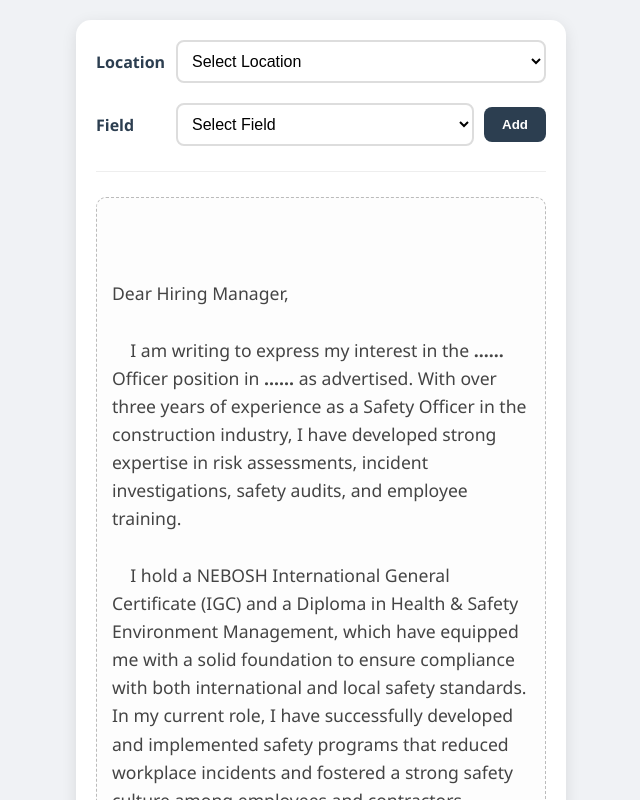
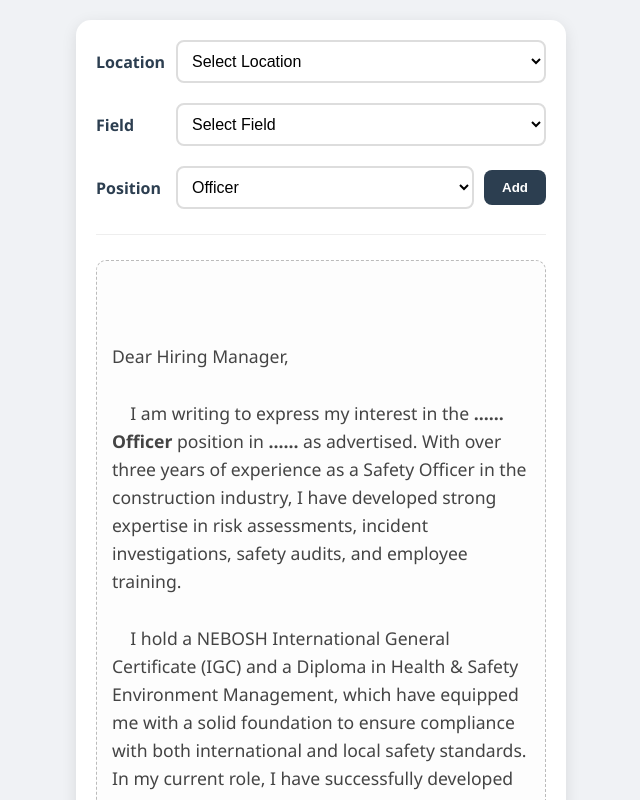
Before and after one commit to Muhsinetr/Cv_edit, a plain HTML site: page index.html in a window 1280 px wide. Both pictures are taken after a click on the button "Add". Shown: the top 800 px of the page, without its empty margins (319-959 px from the left). Drawn offline with Linux system fonts and the light colour scheme.

Commit message:
Update index.html

```diff
--- a/index.html
+++ b/index.html
@@ -127,6 +127,14 @@
             <option value="HSE">HSE</option>
             <option value="Safety">Safety</option>
         </select>
+    </div>
+    <div class="input-group">
+        <label>Position</label>
+        <select id="positionSelect">
+            <option value="Officer">Officer</option>
+            <option value="Supervisor">Supervisor</option>
+            <option value="Technician">Technician</option>
+        </select>
         <button class="add-btn" onclick="updateText('field')">Add</button>
     </div>
 
@@ -136,7 +144,7 @@
 
 Dear Hiring Manager,
 
-    I am writing to express my interest in the <b id="fieldPlaceholder1"></b> Officer position in <b id="locPlaceholder"></b> as advertised. With over three years of experience as a Safety Officer in the construction industry, I have developed strong expertise in risk assessments, incident investigations, safety audits, and employee training.
+    I am writing to express my interest in the <b id="fieldPlaceholder1"></b> position in <b id="locPlaceholder"></b> as advertised. With over three years of experience as a Safety Officer in the construction industry, I have developed strong expertise in risk assessments, incident investigations, safety audits, and employee training.
 
     I hold a NEBOSH International General Certificate (IGC) and a Diploma in Health & Safety Environment Management, which have equipped me with a solid foundation to ensure compliance with both international and local safety standards. In my current role, I have successfully developed and implemented safety programs that reduced workplace incidents and fostered a strong safety culture among employees and contractors.
 
@@ -154,7 +162,7 @@ muhsnvemmully1@gmail.com
     </div>
 
     <div class="output-box" id="box2">
-Application for <b id="fieldPlaceholder"></b> Officer Position
+Application for <b id="fieldPlaceholder"></b> Position
         <button class="copy-btn" onclick="copyText('box2')">Copy</button>
     </div>
 </div>
@@ -166,8 +174,10 @@ Application for <b id="fieldPlaceholder"></b> Officer Position
             document.getElementById('locPlaceholder').innerText = val;
             document.getElementById('locPlaceholder2').innerText = val;
             const val2 = document.getElementById('fieldSelect').value;
-            document.getElementById('fieldPlaceholder').innerText = val2;
-            document.getElementById('fieldPlaceholder1').innerText = val2;
+            const val2pos = document.getElementById('positionSelect').value;
+
+            document.getElementById('fieldPlaceholder').innerText = val2 + " "+val2pos;
+            document.getElementById('fieldPlaceholder1').innerText = val2 + " "+val2pos;
         }
     }
 
```
